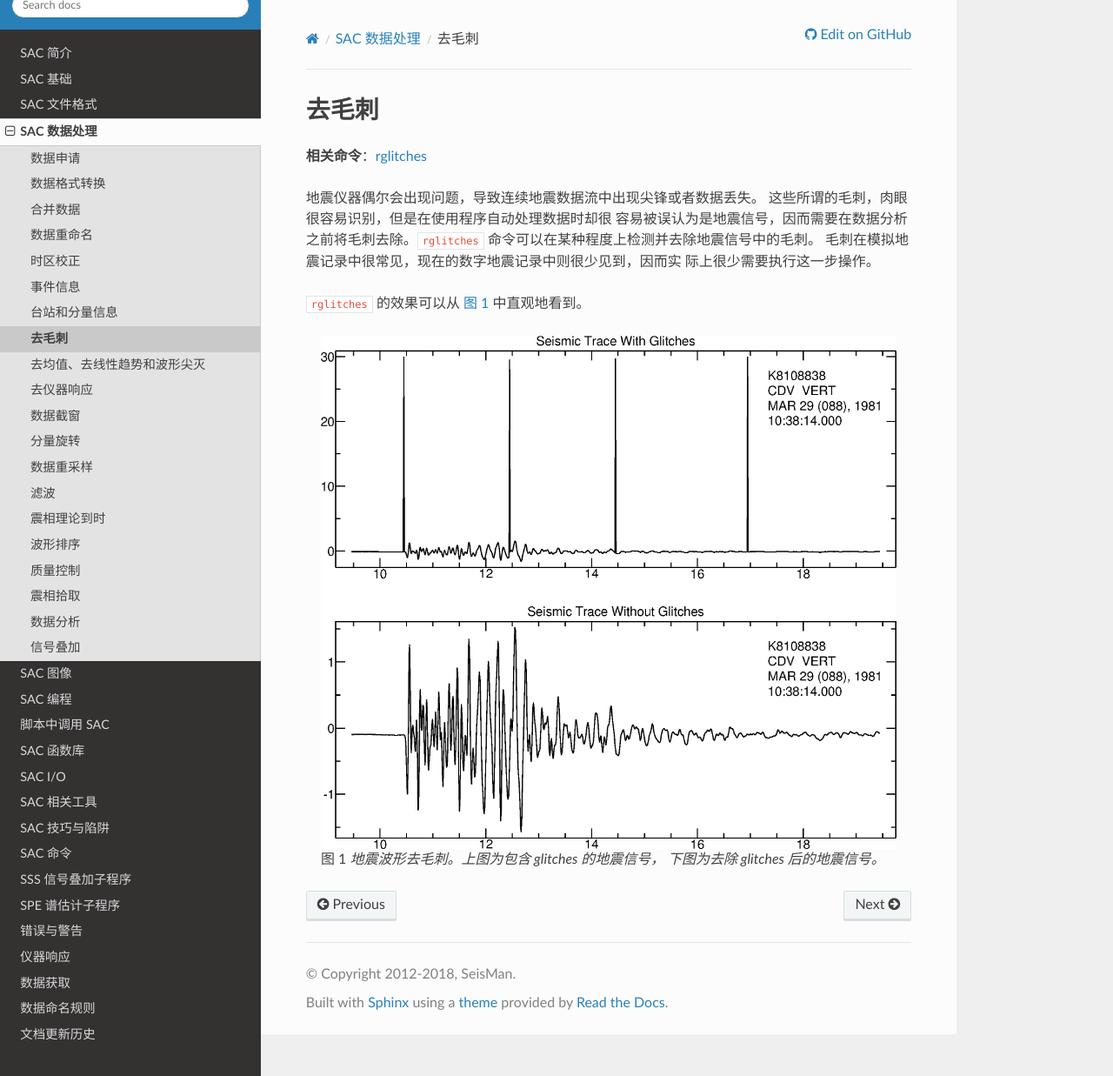
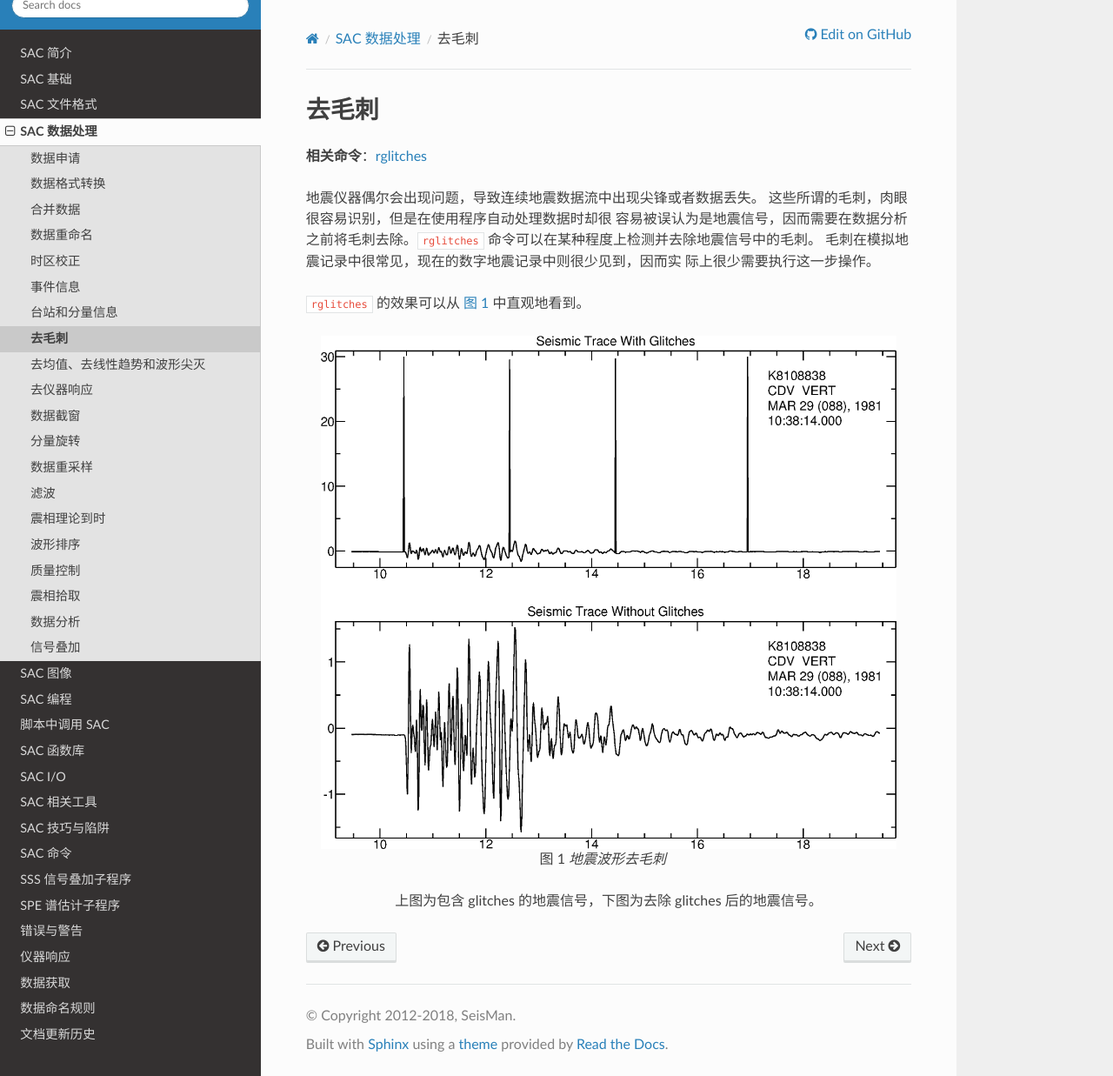
Before and after one commit to seisman/SAC_Docs_zh, a Sphinx documentation site: the page built from source/data-process/rglitches.rst, in a window 1280 px wide and 1237 px high. Shown: the whole window at 87% size. Built offline with Sphinx 7.4.7 and the Read the Docs theme 2.0.0, drawn with Linux system fonts in a browser that asks for light colours.

Commit message:
all figures have a short title in toc

```diff
--- a/source/data-process/rglitches.rst
+++ b/source/data-process/rglitches.rst
@@ -19,5 +19,6 @@
    :width: 95.0%
    :align: center
 
-   地震波形去毛刺。上图为包含 glitches 的地震信号，
-   下图为去除 glitches 后的地震信号。
+   地震波形去毛刺
+
+   上图为包含 glitches 的地震信号，下图为去除 glitches 后的地震信号。
--- a/source/graphics/plot-appearance.rst
+++ b/source/graphics/plot-appearance.rst
@@ -17,7 +17,9 @@
    :width: 90.0%
    :align: center
 
-   绘图外观及其相关命令。图中蓝色部分为对绘图外观的说明。
+   绘图外观及其相关命令
+
+   图中蓝色部分为对绘图外观的说明。
 
 :numref:`figure:plot-appearance` 可以用如下命令绘制得到：
 
--- a/source/graphics/plot-commands.rst
+++ b/source/graphics/plot-commands.rst
@@ -86,7 +86,9 @@
    :width: 85.0%
    :align: center
 
-   plot2绘图效果。红色为滤波前波形，蓝色为滤波后波形。
+   plot2 绘图效果
+
+   红色为滤波前波形，蓝色为滤波后波形。
 
 plotpk
 ------
```
